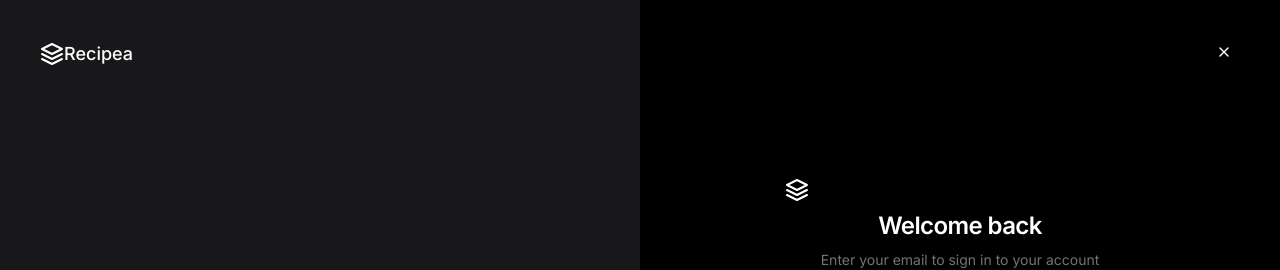
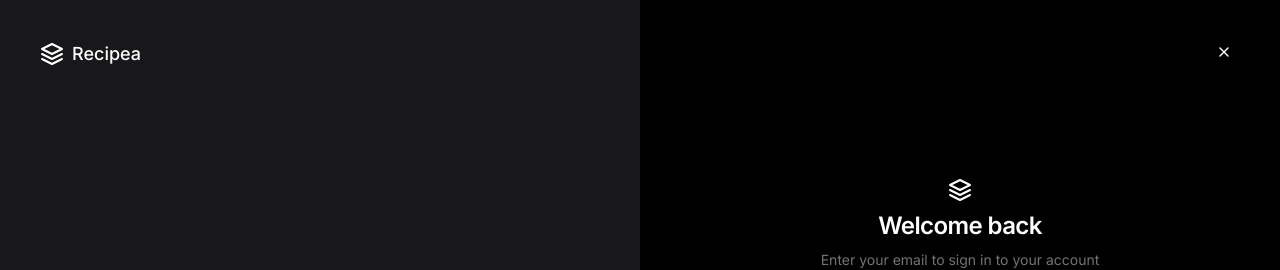
Before and after one commit to foodgramz/Recipea-landing, a Next.js app: page /sign-in in a window 1280 px wide. Shown: the top 270 px of the page. Built offline with nearby package versions, Linux system fonts and the light colour scheme.

Commit message:
fix: add className support to logo icon

```diff
--- a/components/icons.tsx
+++ b/components/icons.tsx
@@ -1,9 +1,12 @@
 import { Loader2, Github } from "lucide-react"
+import { cn } from "@/lib/utils"
+
+interface IconProps extends React.SVGProps<SVGSVGElement> {}
 
 export const Icons = {
   spinner: Loader2,
   gitHub: Github,
-  logo: () => (
+  logo: ({ className, ...props }: IconProps) => (
     <svg
       xmlns="http://www.w3.org/2000/svg"
       viewBox="0 0 24 24"
@@ -12,7 +15,8 @@ export const Icons = {
       strokeWidth="2"
       strokeLinecap="round"
       strokeLinejoin="round"
-      className="h-6 w-6"
+      className={cn("h-6 w-6", className)}
+      {...props}
     >
       <path d="M12 2L2 7l10 5 10-5-10-5z" />
       <path d="M2 17l10 5 10-5" />
```
